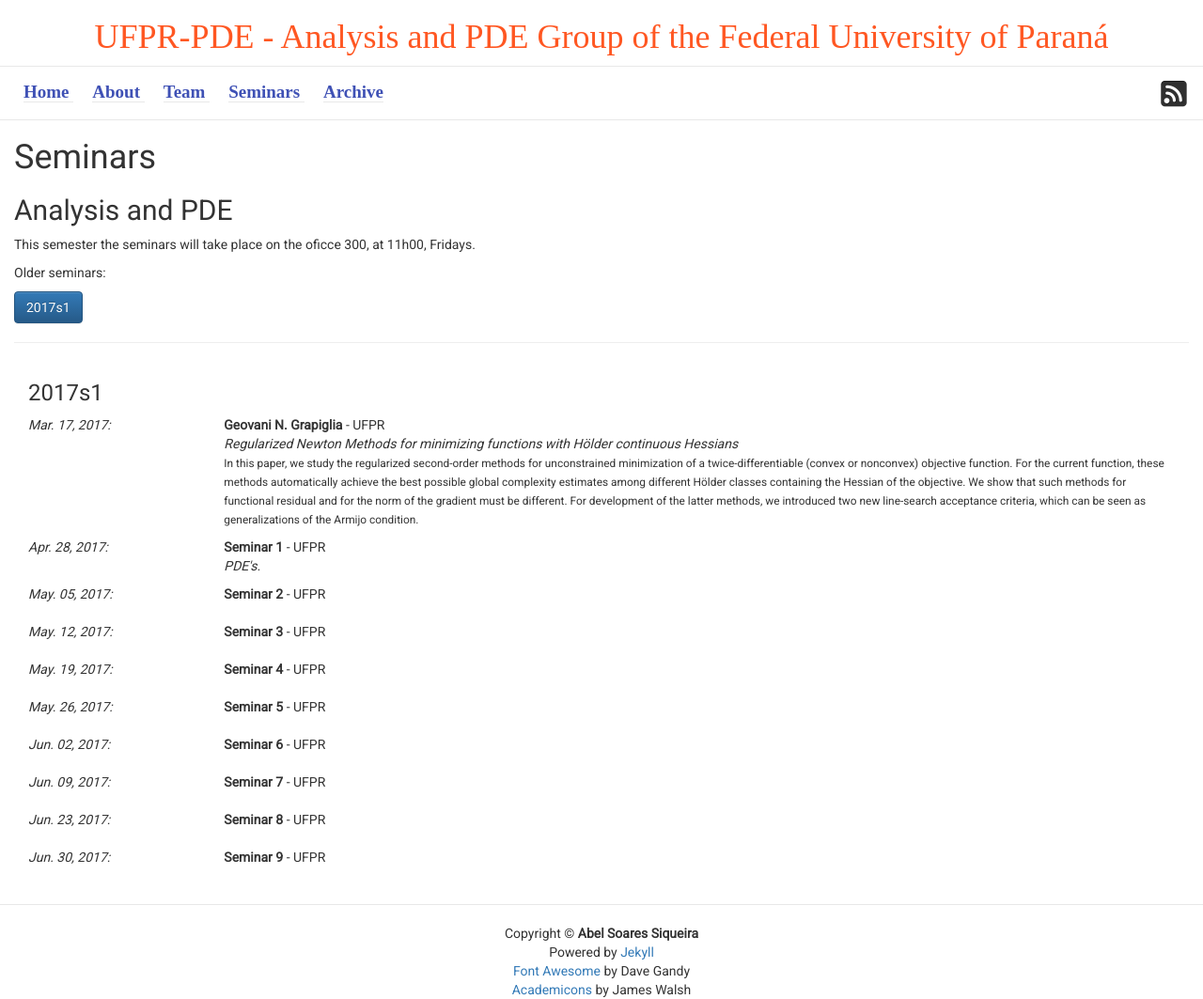
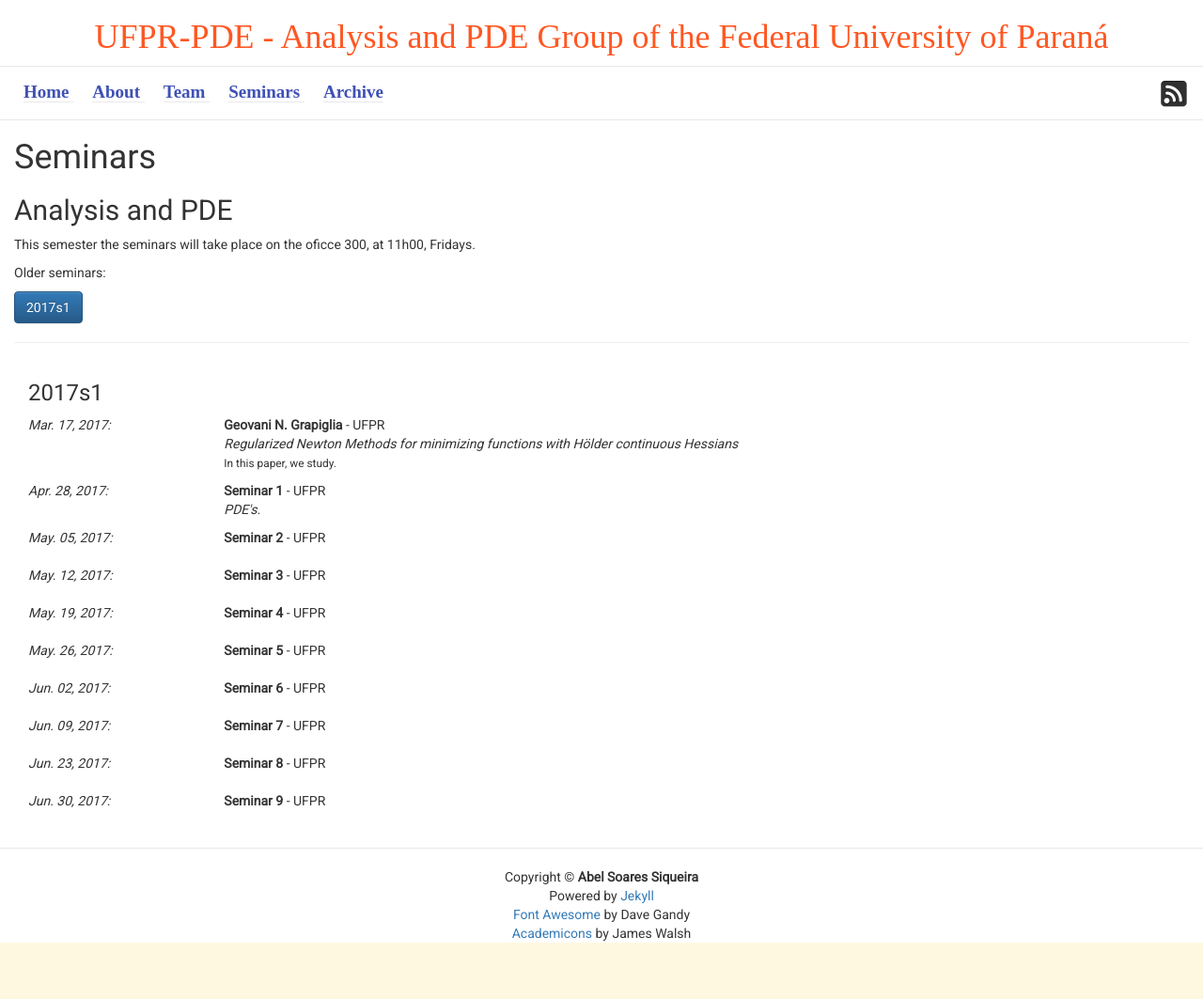
Before and after one commit to ufpr-pde/ufpr-opt.github.io, a Jekyll site: the page built from d_seminars.md, in a window 1280 px wide. Shown: the whole page at 94% size. Built offline with Jekyll 4.4.1, drawn with Linux system fonts in a browser that asks for light colours; some web fonts are replaced; after the commit the page ends 1003 px from its top, so only the background shows below that.

Commit message:
Update seminars.yml

```diff
--- a/_data/seminars.yml
+++ b/_data/seminars.yml
@@ -5,15 +5,7 @@
   affiliation: UFPR
   title: Regularized Newton Methods for minimizing functions with Hölder continuous Hessians
   abstract: >
-    In this paper, we study the regularized second-order methods for
-    unconstrained minimization of a twice-differentiable (convex or nonconvex)
-    objective function. For the current function, these methods automatically
-    achieve the best possible global complexity estimates among different
-    Hölder classes containing the Hessian of the objective. We show that such
-    methods for functional residual and for the norm of the gradient must be
-    different. For development of the latter methods, we introduced two new
-    line-search acceptance criteria, which can be seen as generalizations of
-    the Armijo condition.
+    In this paper, we study.
 
 
 - author: Seminar 1
```
